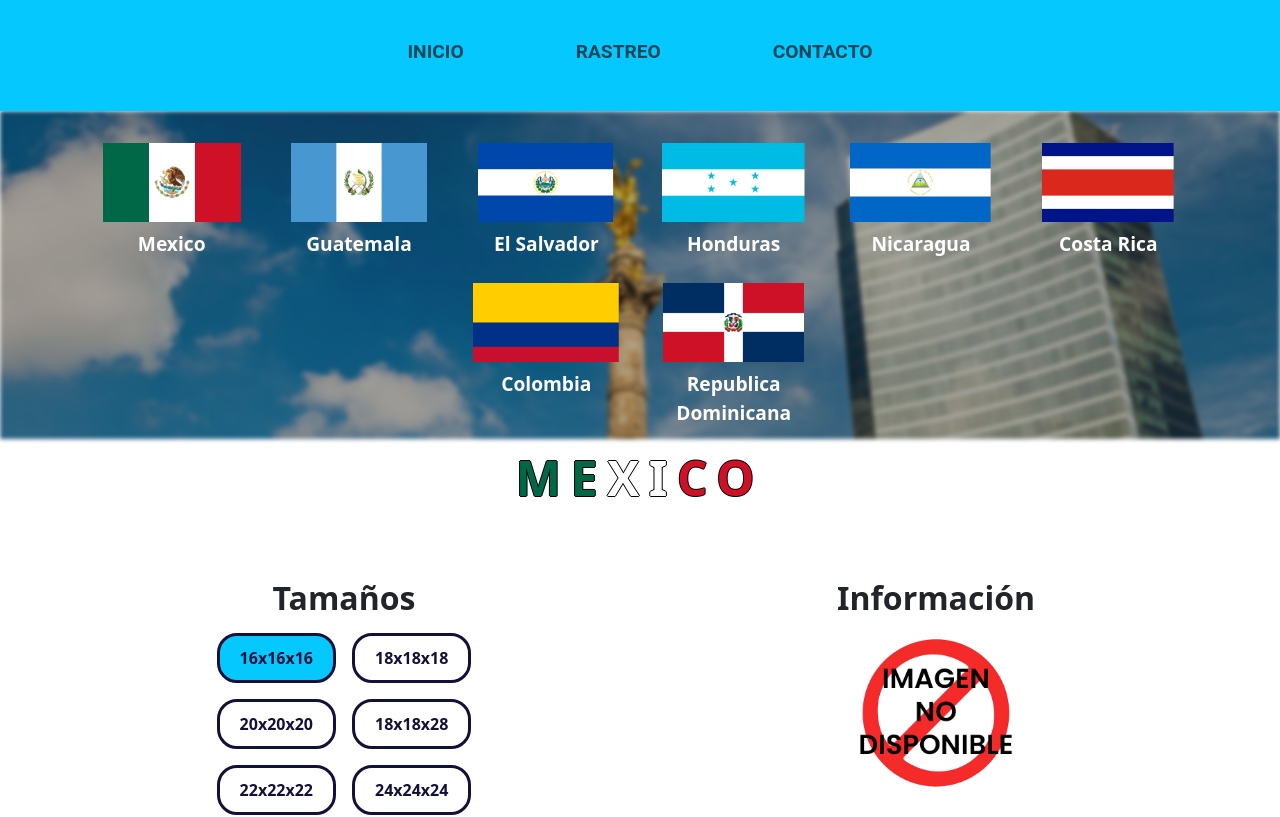
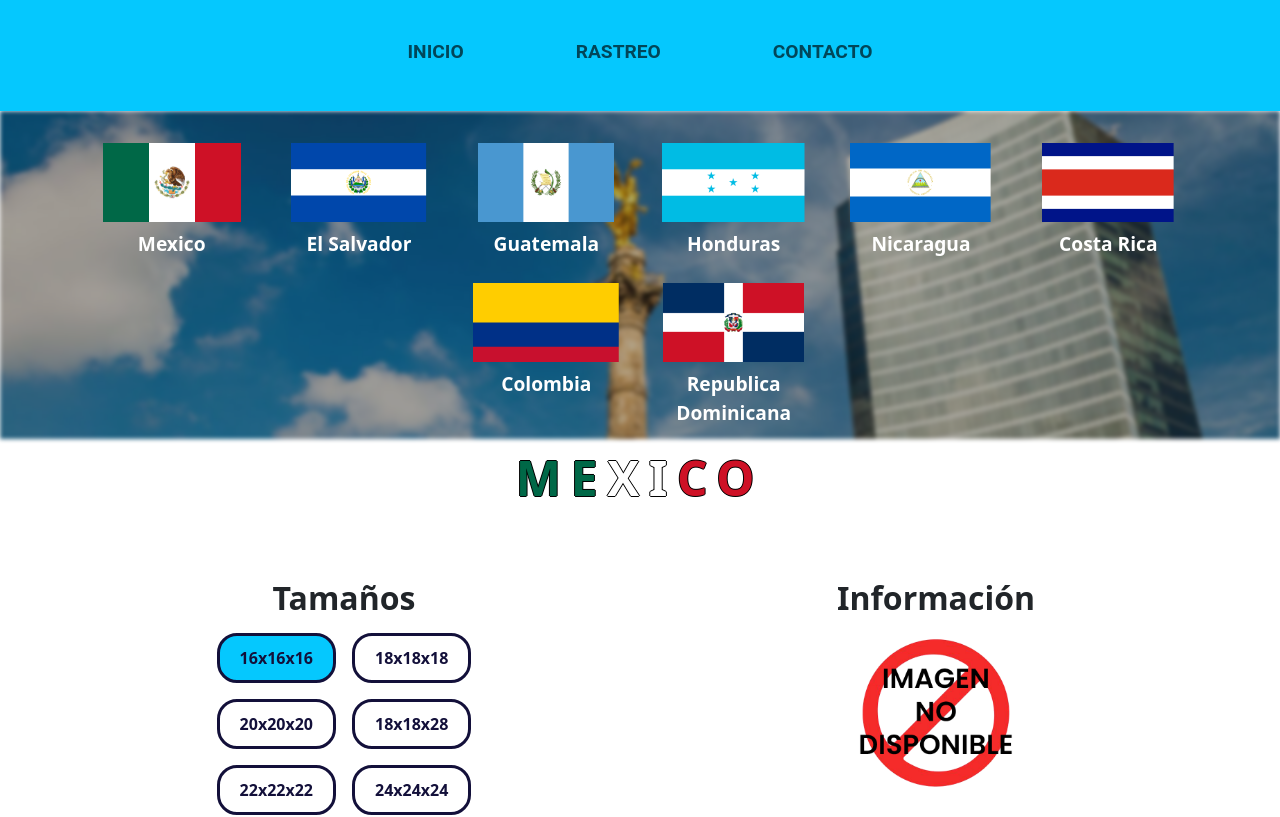
Before and after one commit to Xserrano02/cargo-premire, a React (Create React App) app: page /detalles in a window 1280 px wide. Shown: the top 817 px of the page. Built offline with nearby package versions, Linux system fonts and the light colour scheme.

Commit message:
Cambio en posicion de paises Guatemala El Salvador

```diff
--- a/src/Screens/Detalles.js
+++ b/src/Screens/Detalles.js
@@ -65,10 +65,10 @@ export default function Detalles() {
       CobroPeso: "No se cobra por Peso",
     },
     {
-      imagen: Guatemala,
-      nombre: "Guatemala",
+      imagen: ElSalvador,
+      nombre: "El Salvador",
       imagenCaja: imagenCaja1,
-      imagenPaisaje: imagenPaisajeGuatemala,
+      imagenPaisaje: imagenPaisajeElSalvador,
       tamanos: [
         "22x22x22",
         "24x24x24",
@@ -82,10 +82,10 @@ export default function Detalles() {
       CobroPeso: "No se cobra por Peso",
     },
     {
-      imagen: ElSalvador,
-      nombre: "El Salvador",
+      imagen: Guatemala,
+      nombre: "Guatemala",
       imagenCaja: imagenCaja1,
-      imagenPaisaje: imagenPaisajeElSalvador,
+      imagenPaisaje: imagenPaisajeGuatemala,
       tamanos: [
         "22x22x22",
         "24x24x24",
```
